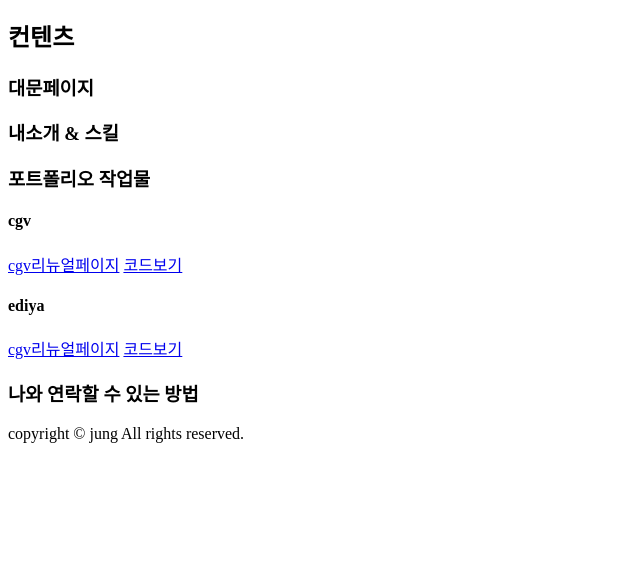
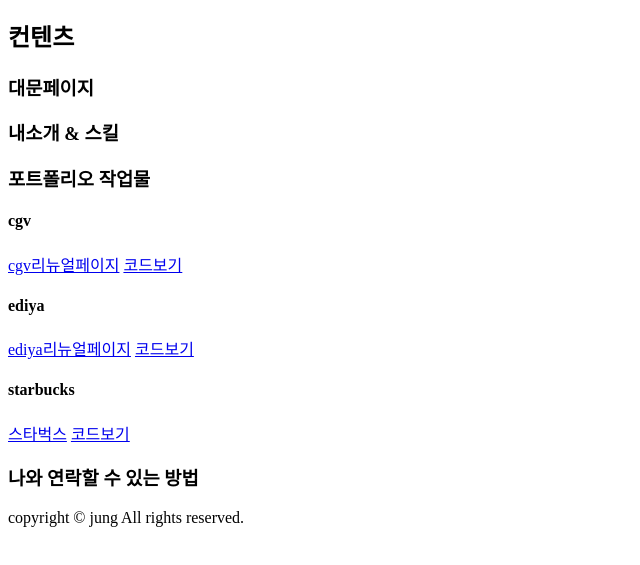
Before and after one commit to jungasaca/jungasaca.github.io, a plain HTML site: page index.html in a window 1280 px wide. Shown: the part 163-728 px from the top of the page, without its empty margins (0-640 px from the left). Drawn offline with Linux system fonts and the light colour scheme.

Commit message:
Update index.html

```diff
--- a/index.html
+++ b/index.html
@@ -35,10 +35,14 @@
          </div>
          <div class="portfolio">
             <h4>ediya</h4>
-            <a href="/ediya">cgv리뉴얼페이지</a>
+            <a href="/ediya">ediya리뉴얼페이지</a>
             <a href="https://github.com/jungasaca/ediya">코드보기</a>
          </div>
-         <div class="portfolio"></div>
+         <div class="portfolio">
+            <h4>starbucks</h4>
+            <a href="/starbucks">스타벅스</a>
+            <a href="https://github.com/jungasaca/ediya">코드보기</a>
+         </div>
       </article>
       <article id="contact">
          <h3>나와 연락할 수 있는 방법</h3>
```
